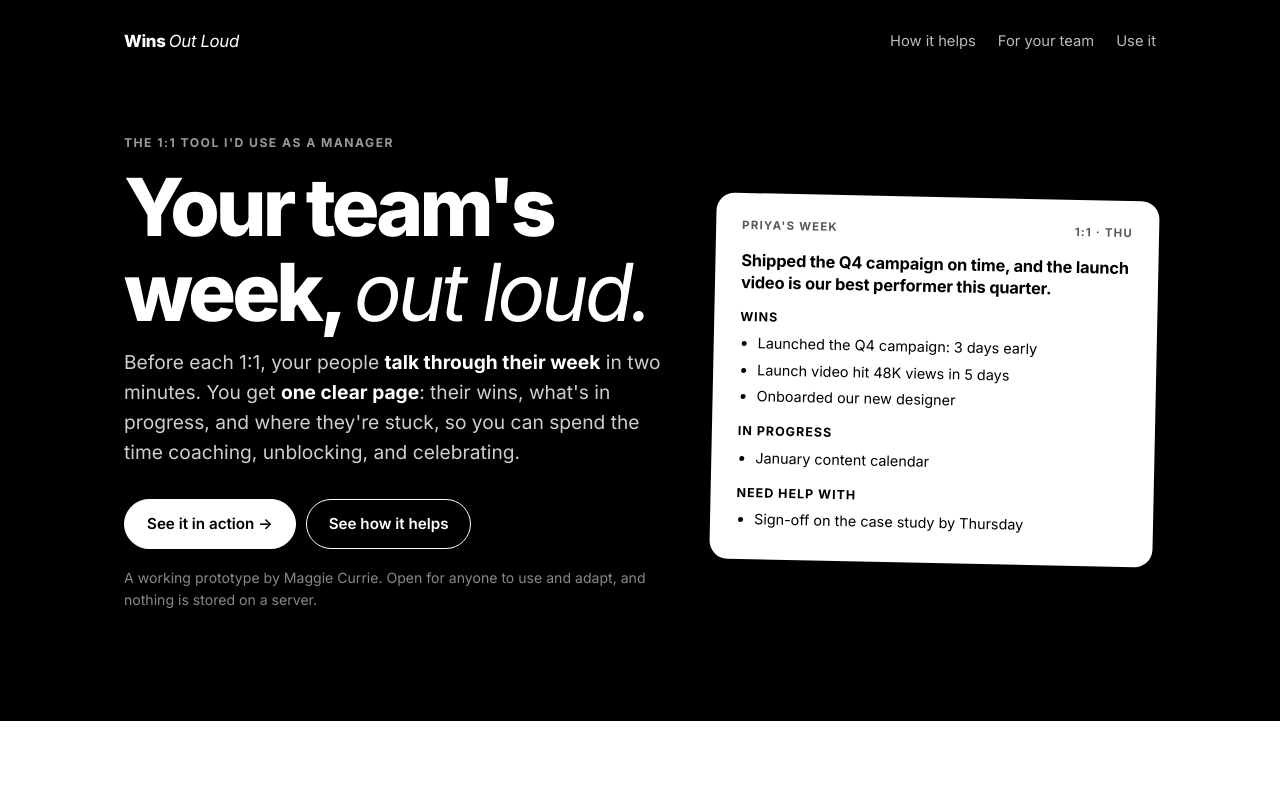
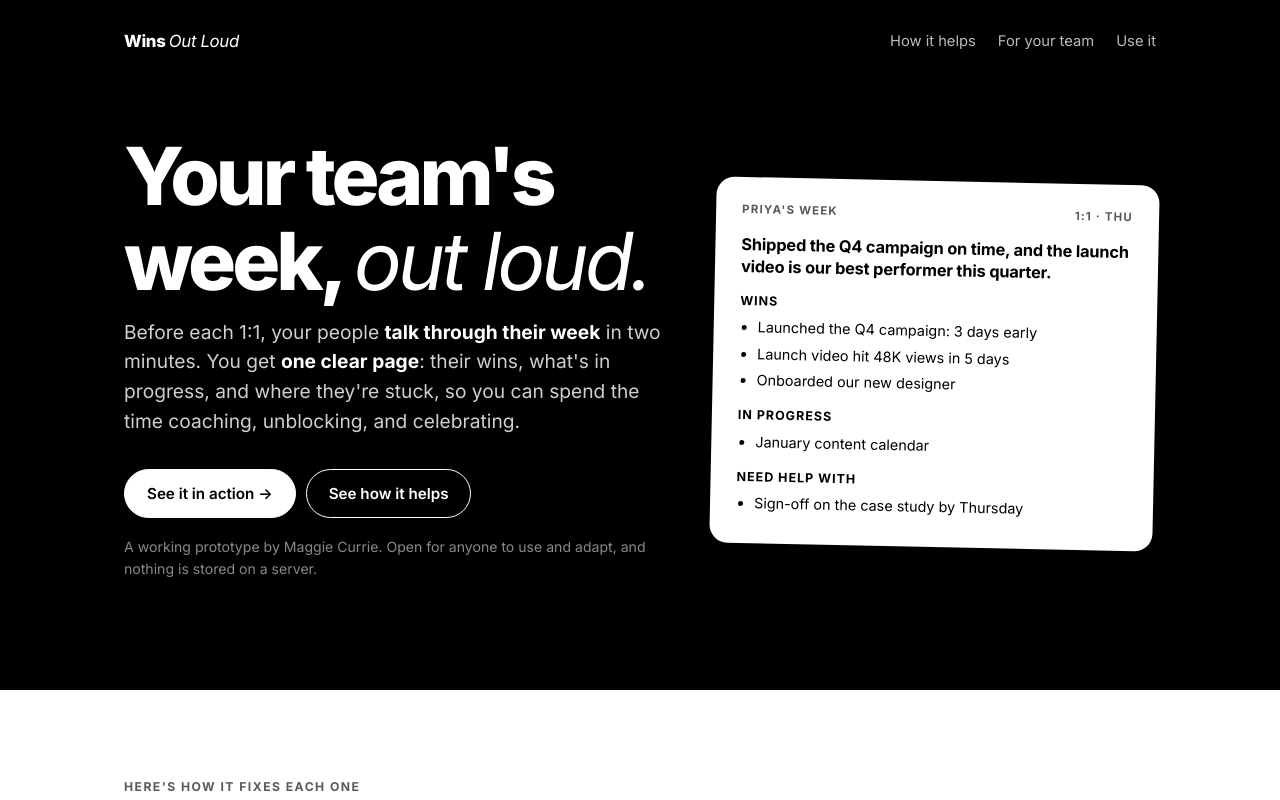
Before and after one commit to maggiecurrie/wins-out-loud, a plain HTML site: page index.html in a window 1280 px wide. Shown: the top 800 px of the page. Drawn offline with Linux system fonts and the light colour scheme.

Commit message:
Remove the 'I'd use as a manager' line
Drops it from the top of the page, the browser tab title, link
descriptions, preview image, and README.

Co-Authored-By: Claude Opus 5.5 <noreply@anthropic.com>
Claude-Session: https://claude.ai/code/session_01ASASKN3PPq9E4hFb3va1Pi

```diff
--- a/index.html
+++ b/index.html
@@ -3,10 +3,10 @@
 <head>
 <meta charset="utf-8">
 <meta name="viewport" content="width=device-width, initial-scale=1">
-<title>Wins Out Loud · The 1:1 tool I'd use as a manager</title>
-<meta name="description" content="The 1:1 tool I'd use as a manager. Your team talks through their week in two minutes, and you get one clear page of wins, work in progress, and blockers. A prototype by Maggie Currie.">
+<title>Wins Out Loud · Your team's week, out loud</title>
+<meta name="description" content="A weekly 1:1 hub for managers and their teams. Your team talks through their week in two minutes, and you get one clear page of wins, work in progress, and blockers. A prototype by Maggie Currie.">
 <meta property="og:title" content="Wins Out Loud">
-<meta property="og:description" content="The 1:1 tool I'd use as a manager. Your team talks through their week; you get one clear page of wins, work in progress, and blockers.">
+<meta property="og:description" content="A weekly 1:1 hub for managers and their teams. Your team talks through their week; you get one clear page of wins, work in progress, and blockers.">
 <meta property="og:type" content="website">
 <meta property="og:url" content="https://maggiecurrie.github.io/wins-out-loud/">
 <meta property="og:image" content="https://maggiecurrie.github.io/wins-out-loud/og-image.png">
@@ -276,7 +276,6 @@
     </div>
     <div class="hero-grid">
       <div>
-        <div class="eyebrow">The 1:1 tool I'd use as a manager</div>
         <h1>Your team's week, <em>out loud.</em></h1>
         <p class="lead">Before each 1:1, your people <strong>talk through their week</strong> in two minutes. You get <strong>one clear page</strong>: their wins, what's in progress, and where they're stuck, so you can spend the time coaching, unblocking, and celebrating.</p>
         <div class="btns">
```
Also changed, not shown: og-image.png, 1 other file.
